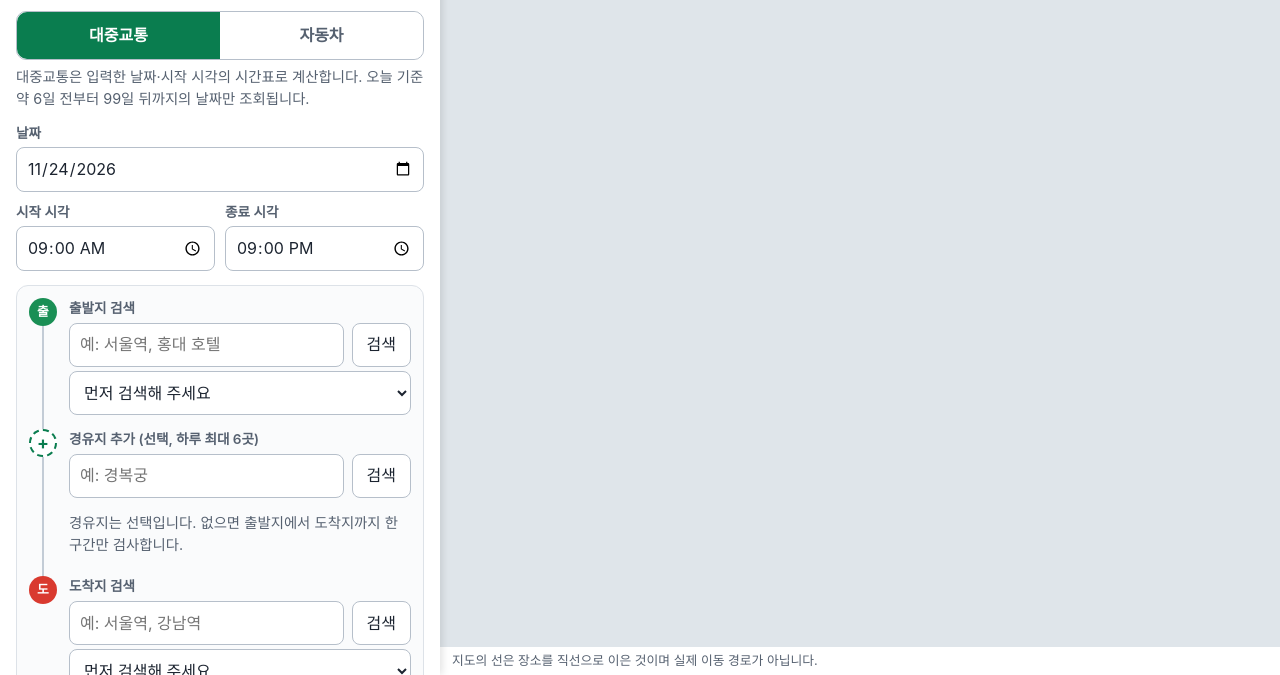
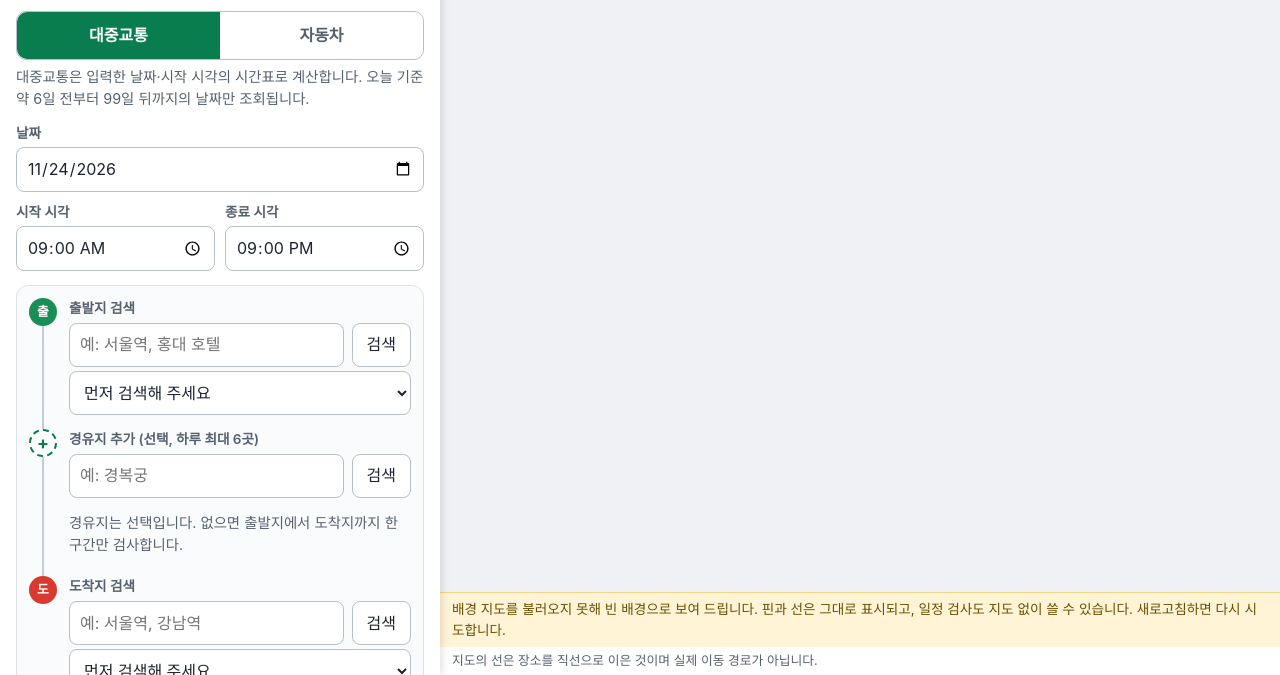
Before and after one commit to umggae/itda, a website: page index.html in a window 1280 px wide. Shown: the part 125-800 px from the top of the page. Drawn offline with nearby package versions, Linux system fonts and the light colour scheme; no server answers.

Commit message:
지도 배경 서버 접속 불가 시 빈 배경과 안내 표시, 경로선은 style.load마다 다시 추가

```diff
--- a/css/style.css
+++ b/css/style.css
@@ -51,6 +51,7 @@ a { color: var(--accent-dark); }
 .map-pane { order: -1; background: #dfe5ea; }          /* 모바일: 지도가 위 */
 #map { height: 240px; }
 .map-note { margin: 0; padding: 4px 12px; font-size: 0.8rem; color: var(--muted); background: #fff; }
+.map-error { margin: 0; padding: 6px 12px; font-size: 0.85rem; color: #6b4e00; background: #fff4d6; border-top: 1px solid #f0d78a; }
 
 .panel { background: var(--panel); padding: 0 16px 24px; min-width: 0; }
 
--- a/js/app.js
+++ b/js/app.js
@@ -651,7 +651,11 @@ function renderSuggestion(suggestion, plan) {
 // 기본 OpenStreetMap 지도는 글자와 색이 너무 많아 우리 핀과 경로가 묻혀서 바꿨다.
 const MAP_STYLE_URL = 'https://tiles.openfreemap.org/styles/positron';
 
-let mapReady = false; // 지도 배경이 다 불러와졌는지
+// 지도 배경(OpenFreeMap)을 못 불러올 때 대신 쓰는 빈 배경. 핀과 경로선은 이 위에도 그려진다.
+const FALLBACK_STYLE = { version: 8, sources: {}, layers: [{ id: 'background', type: 'background', paint: { 'background-color': '#eef0f3' } }] };
+
+let styleLoaded = false; // 지금 지도 스타일이 다 불러와졌는지
+let styleFailed = false; // 배경 지도 스타일을 못 불러와 빈 배경으로 바꿨는지
 let markers = []; // 지금 지도에 올려 둔 핀들
 let routeCoords = []; // 마지막으로 그린 경로 [[경도, 위도], ...] (MapLibre는 경도가 먼저)
 
@@ -678,7 +682,8 @@ function ensureMap() {
       attributionControl: { compact: true },
     });
     map.addControl(new maplibregl.NavigationControl({ showCompass: false }), 'top-right');
-    map.on('load', () => {
+    // 스타일은 처음 한 번, 그리고 빈 배경으로 바꿀 때 또 불러와지므로 'style.load'마다 경로선을 (다시) 얹는다.
+    map.on('style.load', () => {
       // 배경 지도의 이름 표기는 기본이 "영어 + 현지어"라서 한국어 이름만 보이게 바꾼다.
       for (const layer of map.getStyle().layers) {
         const field = layer.layout?.['text-field'];
@@ -691,10 +696,30 @@ function ensureMap() {
       const round = { 'line-cap': 'round', 'line-join': 'round' };
       map.addLayer({ id: 'route-casing', type: 'line', source: 'route', layout: round, paint: { 'line-color': '#ffffff', 'line-width': 9, 'line-opacity': 0.95 } });
       map.addLayer({ id: 'route-line', type: 'line', source: 'route', layout: round, paint: { 'line-color': '#2f4fd0', 'line-width': 4, 'line-dasharray': [0.1, 2] } });
-      mapReady = true;
+      styleLoaded = true;
+    });
+    // 배경 지도 스타일을 못 불러오면(서버 점검·차단·인터넷 문제) 빈 배경으로 바꾸고 안내한다. 일정 검사는 지도 없이도 된다.
+    map.on('error', () => {
+      if (styleLoaded || styleFailed) return; // 타일 몇 장이 늦는 정도는 무시
+      styleFailed = true;
+      showMapNotice('배경 지도를 불러오지 못해 빈 배경으로 보여 드립니다. 핀과 선은 그대로 표시되고, 일정 검사도 지도 없이 쓸 수 있습니다. 새로고침하면 다시 시도합니다.');
+      map.setStyle(FALLBACK_STYLE);
     });
   }
   return true;
+}
+
+// 지도 아래에 안내 한 줄을 띄운다. (textContent로만 넣는다)
+function showMapNotice(text) {
+  let notice = $('map-error');
+  if (!notice) {
+    notice = document.createElement('p');
+    notice.id = 'map-error';
+    notice.className = 'map-error';
+    notice.setAttribute('role', 'status');
+    $('map').insertAdjacentElement('afterend', notice);
+  }
+  notice.textContent = text;
 }
 
 function routeGeoJson() {
@@ -751,8 +776,8 @@ function updateMap() {
     markers.push(marker);
   });
 
-  if (mapReady) map.getSource('route').setData(routeGeoJson());
-  else map.once('load', () => map.getSource('route').setData(routeGeoJson()));
+  // 스타일이 아직이면 'style.load'에서 지금 좌표로 선을 만든다.
+  if (styleLoaded && map.getSource('route')) map.getSource('route').setData(routeGeoJson());
   fitMap();
   watchMapSize();
 }
```
